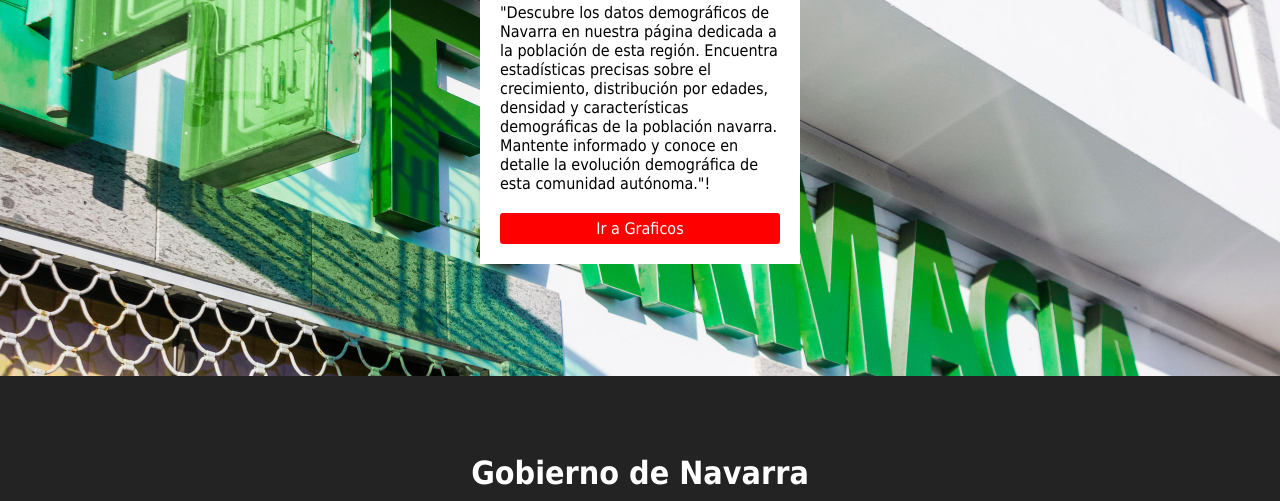
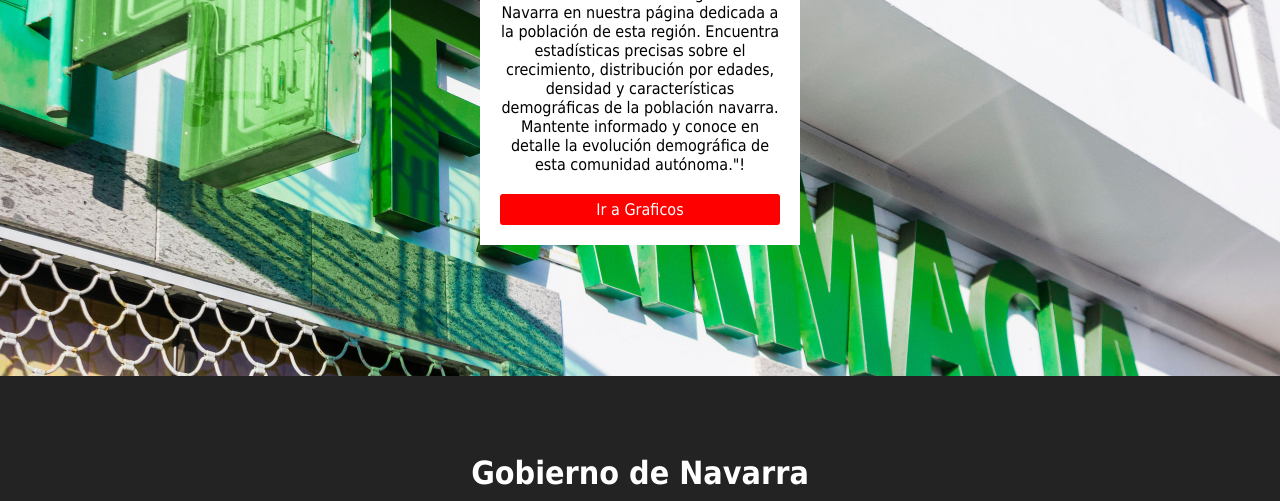
Before and after one commit to azubillagasdam1/ESTADISTICAS-NAVARRA, a plain HTML site: page PáginaWeb/farmacias.html in a window 1280 px wide. Shown: the part 305-806 px from the top of the page. Drawn offline with Linux system fonts and the light colour scheme.

```diff
--- a/PáginaWeb/css/esperanzaVida.css
+++ b/PáginaWeb/css/esperanzaVida.css
@@ -140,6 +140,10 @@
     text-align: center;
   }
 
+  p{
+    text-align: center;
+  }
+
   .box-mini-div2 {
     background-image: url(imgBackground/esperanzaVida.jpg);
     background-size: cover;
@@ -219,3 +223,11 @@
     width: 70px;
     height: auto;
   }
+
+  a:link {
+    color: white;
+  }
+
+  a:visited {
+    color: white;
+  }
--- a/PáginaWeb/css/farmacias.css
+++ b/PáginaWeb/css/farmacias.css
@@ -140,6 +140,10 @@
     text-align: center;
   }
 
+  p{
+    text-align: center;
+  }
+
   .box-mini-div2 {
     background-image: url(imgBackground/farmacias.jpg);
     background-size: cover;
@@ -219,3 +223,11 @@
     width: 70px;
     height: auto;
   }
+
+  a:link {
+    color: white;
+  }
+
+  a:visited {
+    color: white;
+  }
--- a/PáginaWeb/css/poblacionNavarraPorAnos.css
+++ b/PáginaWeb/css/poblacionNavarraPorAnos.css
@@ -140,6 +140,10 @@
     text-align: center;
   }
 
+  p{
+    text-align: center;
+  }
+
   .box-mini-div2 {
     background-image: url(imgBackground/poblacionPorAnos.jpeg);
     background-size: cover;
@@ -219,3 +223,11 @@
     width: 70px;
     height: auto;
   }
+
+  a:link {
+    color: white;
+  }
+
+  a:visited {
+    color: white;
+  }
--- a/PáginaWeb/css/poblacionPorMunicipio.css
+++ b/PáginaWeb/css/poblacionPorMunicipio.css
@@ -140,6 +140,10 @@
     text-align: center;
   }
 
+  p{
+    text-align: center;
+  }
+
   .box-mini-div2 {
     background-image: url(imgBackground/poblacionPorMunicipio.jpg);
     background-size: cover;
@@ -219,3 +223,11 @@
     width: 70px;
     height: auto;
   }
+
+  a:link {
+    color: white;
+  }
+
+  a:visited {
+    color: white;
+  }
--- a/PáginaWeb/css/styleIndex.css
+++ b/PáginaWeb/css/styleIndex.css
@@ -139,6 +139,11 @@
 h1{
   text-align: center;
 }
+
+p{
+  text-align: center;
+}
+
 
 .box-mini-div2 {
   background-image: url(imgBackground/poblacionIIndex.png);
@@ -288,3 +293,11 @@
   width: 70px;
   height: auto;
 }
+
+a:link {
+  color: white;
+}
+
+a:visited {
+  color: white;
+}
--- a/PáginaWeb/css/tasaMortalidad.css
+++ b/PáginaWeb/css/tasaMortalidad.css
@@ -140,6 +140,10 @@
     text-align: center;
   }
 
+  p{
+    text-align: center;
+  }
+
   .box-mini-div2 {
     background-image: url(imgBackground/poblacionPorMunicipio.jpg);
     background-size: cover;
@@ -219,3 +223,11 @@
     width: 70px;
     height: auto;
   }
+
+  a:link {
+    color: white;
+  }
+
+  a:visited {
+    color: white;
+  }
--- a/PáginaWeb/farmacias.html
+++ b/PáginaWeb/farmacias.html
@@ -37,7 +37,7 @@
 
   <div class="box-mini-div2">
     <div class="mini-div2">
-      <h1>Estadísticas Navarra</h1>
+      <h1>Farmacias</h1>
       <br />
       <p>"Descubre los datos demográficos de Navarra en nuestra página dedicada a la población de esta región. Encuentra estadísticas precisas sobre el crecimiento, distribución por edades, densidad y características demográficas de la población navarra. Mantente informado y conoce en detalle la evolución demográfica de esta comunidad autónoma."!
       </p>
```
Also changed, not shown: PáginaWeb/esperanzaVida.html (+1 -1 lines), PáginaWeb/poblacionNavarraPorAnos.html (+1 -1 lines), PáginaWeb/poblacionPorMunicipios.html (+1 -1 lines), PáginaWeb/tasaMortalidad.html (+1 -1 lines).
